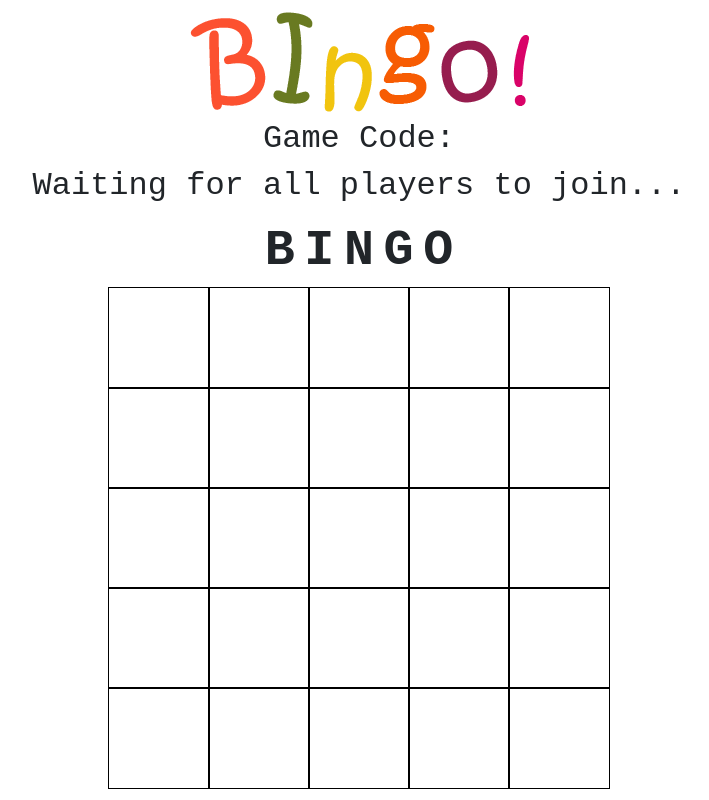
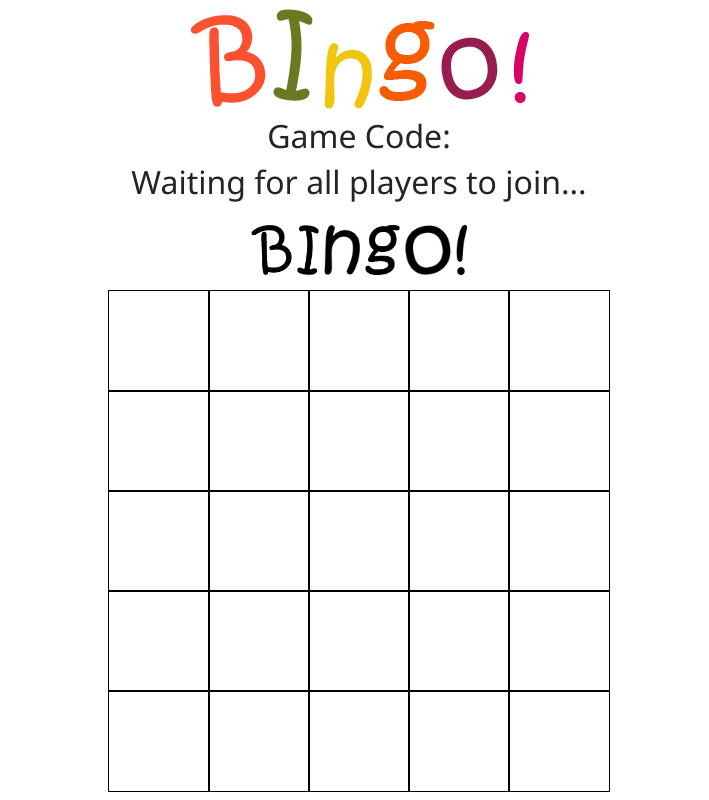
Before and after one commit to suhaildhada/bingo, a plain HTML site: page client/index.html in a window 1280 px wide. Both pictures are taken after typing "Sample" into the empty fields and a click on the button "Create new game". Shown: the whole page, without its empty margins (281-990 px from the left). Drawn offline with nearby package versions, Linux system fonts and the light colour scheme; no server answers.

Commit message:
made bingo better

```diff
--- a/client/index.html
+++ b/client/index.html
@@ -57,12 +57,37 @@
       <h2>Game Code: <span id="gameCodeText"></span></h2>
       <h2 id="gameInfo">Waiting for all players to join...</h2>
 
-      <div>
-        <span class="bingo">B</span>
-        <span class="bingo">I</span>
-        <span class="bingo">N</span>
-        <span class="bingo">G</span>
-        <span class="bingo">O</span>
+      <div class="bingo-points-container mt-3 mb-3">
+        <img
+          src="./images/bingo-letters/default/b.png"
+          class="bingo-letter"
+          alt="B"
+        />
+        <img
+          src="./images/bingo-letters/default/i.png"
+          class="bingo-letter"
+          alt="I"
+        />
+        <img
+          src="./images/bingo-letters/default/n.png"
+          class="bingo-letter"
+          alt="N"
+        />
+        <img
+          src="./images/bingo-letters/default/g.png"
+          class="bingo-letter"
+          alt="G"
+        />
+        <img
+          src="./images/bingo-letters/default/o.png"
+          class="bingo-letter"
+          alt="O"
+        />
+        <img
+          src="./images/bingo-letters/default/!.png"
+          class="bingo-letter"
+          alt="!"
+        />
       </div>
 
       <div id="grid">
--- a/client/index.js
+++ b/client/index.js
@@ -1,6 +1,24 @@
 let grid,
   gameOn = false,
   playerNumber;
+
+const bingoImgColorPaths = [
+  "./images/bingo-letters/color/b.png",
+  "./images/bingo-letters/color/i.png",
+  "./images/bingo-letters/color/n.png",
+  "./images/bingo-letters/color/g.png",
+  "./images/bingo-letters/color/o.png",
+  "./images/bingo-letters/color/!.png",
+];
+
+const bingoImgDefaultPaths = [
+  "./images/bingo-letters/default/b.png",
+  "./images/bingo-letters/default/i.png",
+  "./images/bingo-letters/default/n.png",
+  "./images/bingo-letters/default/g.png",
+  "./images/bingo-letters/default/o.png",
+  "./images/bingo-letters/default/!.png",
+];
 
 // const socket = io();
 const socket = io("http://localhost:3000");
@@ -15,7 +33,7 @@ const joinGameBtn = document.getElementById("joinGameButton");
 const joinGameInput = document.getElementById("gameCodeInput");
 const gameCodeText = document.getElementById("gameCodeText");
 const gameInfoDisplay = document.getElementById("gameInfo");
-const bingoSpans = document.querySelectorAll(".bingo");
+const bingoImgs = document.querySelectorAll(".bingo-letter");
 
 const alertMessage = document.getElementById("alert-message");
 const alertContainer = document.getElementById("alert-container");
@@ -187,12 +205,19 @@ function displayGameInfo(gameState) {
     gameInfoDisplay.innerText = "Opponents turn";
   }
 
-  for (let i = 0; i < bingoSpans.length; i++) {
-    let span = bingoSpans[i];
+  for (let i = 0; i < bingoImgs.length; i++) {
+    let image = bingoImgs[i];
+
     if (i + 1 <= state.completed) {
-      span.classList.add("fire");
+      image.src = bingoImgColorPaths[i];
     } else {
-      span.classList.remove("fire");
+      image.src = bingoImgDefaultPaths[i];
+    }
+
+    if (i === bingoImgs.length - 1) {
+      if (state.completed === 5) {
+        image.src = bingoImgColorPaths[i];
+      }
     }
   }
 }
--- a/client/style.css
+++ b/client/style.css
@@ -9,14 +9,9 @@ body {
   height: 100vh;
   width: 100vw;
   background-color: white;
-  /* font-family: Arial, Helvetica, sans-serif; */
-  font-family: monospace;
-
+  font-family: "Segoe UI", Tahoma, Geneva, Verdana, sans-serif;
+  font-size: 1.2rem;
   position: relative;
-}
-
-#canvas {
-  background-color: white;
 }
 
 #alert-container {
@@ -27,13 +22,16 @@ body {
   transition: all 200ms ease-in;
 }
 
+.btn {
+  font-size: 1rem;
+}
+
 .alert-display {
   right: 50;
   display: block;
 }
 
 .text-or {
-  font-size: 2rem;
   font-family: cursive;
 }
 
@@ -58,6 +56,10 @@ body {
   transition: all 300ms ease-in;
 }
 
+.bingo-letter {
+  height: 50px;
+}
+
 .cell {
   display: flex;
   justify-content: center;
@@ -78,18 +80,6 @@ body {
   grid-template-columns: repeat(5, minmax(50px, 100px));
   grid-template-rows: repeat(5, minmax(50px, 100px));
   grid-auto-flow: column;
-}
-
-.green {
-  color: green;
-}
-
-.fire {
-  font-family: “Open Sans”, sans-serif;
-  color: #f5f5f5;
-  text-shadow: 0px -2px 4px #fff, 0px -2px 10px #ff3, 0px -10px 20px #f90,
-    0px -20px 40px #c33;
-  font-size: 50px;
 }
 
 @media only screen and (max-width: 510px) {
```
Also changed, not shown: client/images/bingo-letters/color/!.png (added), client/images/bingo-letters/color/b.png (added), client/images/bingo-letters/color/g.png (added), client/images/bingo-letters/color/i.png (added), client/images/bingo-letters/color/n.png (added), client/images/bingo-letters/color/o.png (added), client/images/bingo-letters/default/!.png (added), client/images/bingo-letters/default/b.png (added), client/images/bingo-letters/default/g.png (added), client/images/bingo-letters/default/i.png (added), client/images/bingo-letters/default/n.png (added), client/images/bingo-letters/default/o.png (added).
